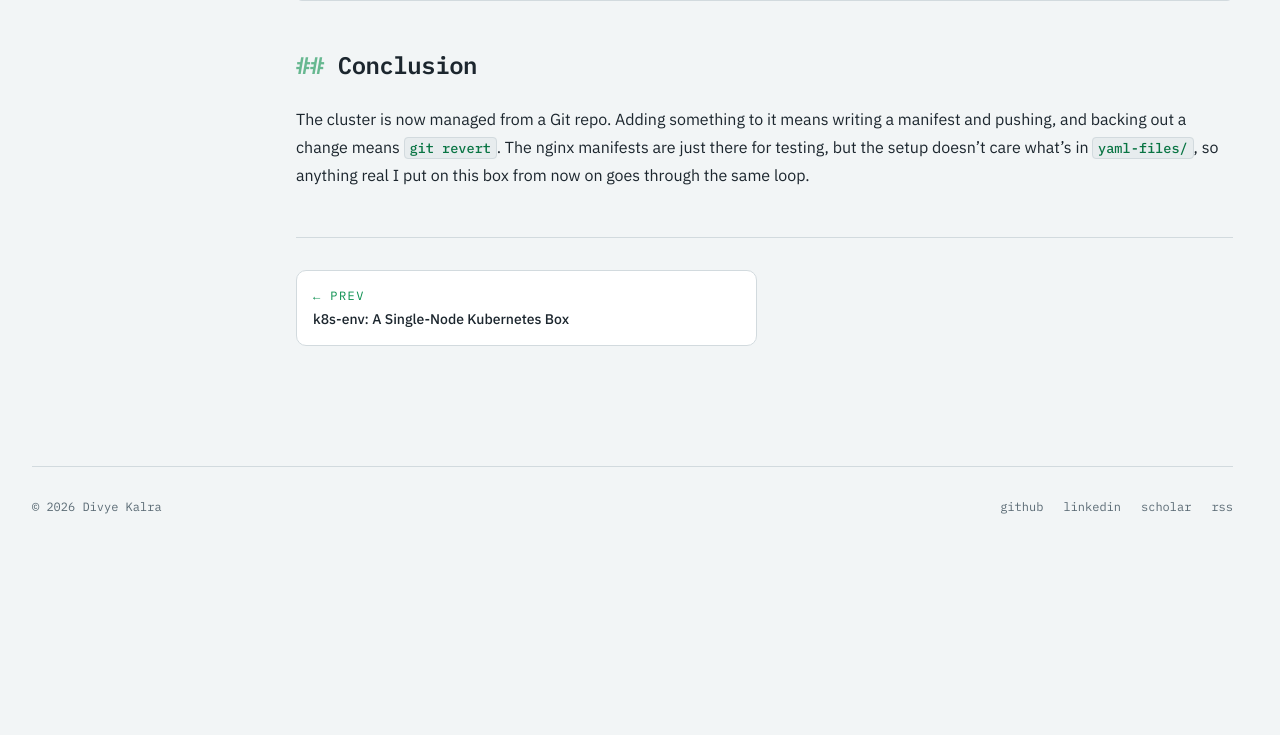
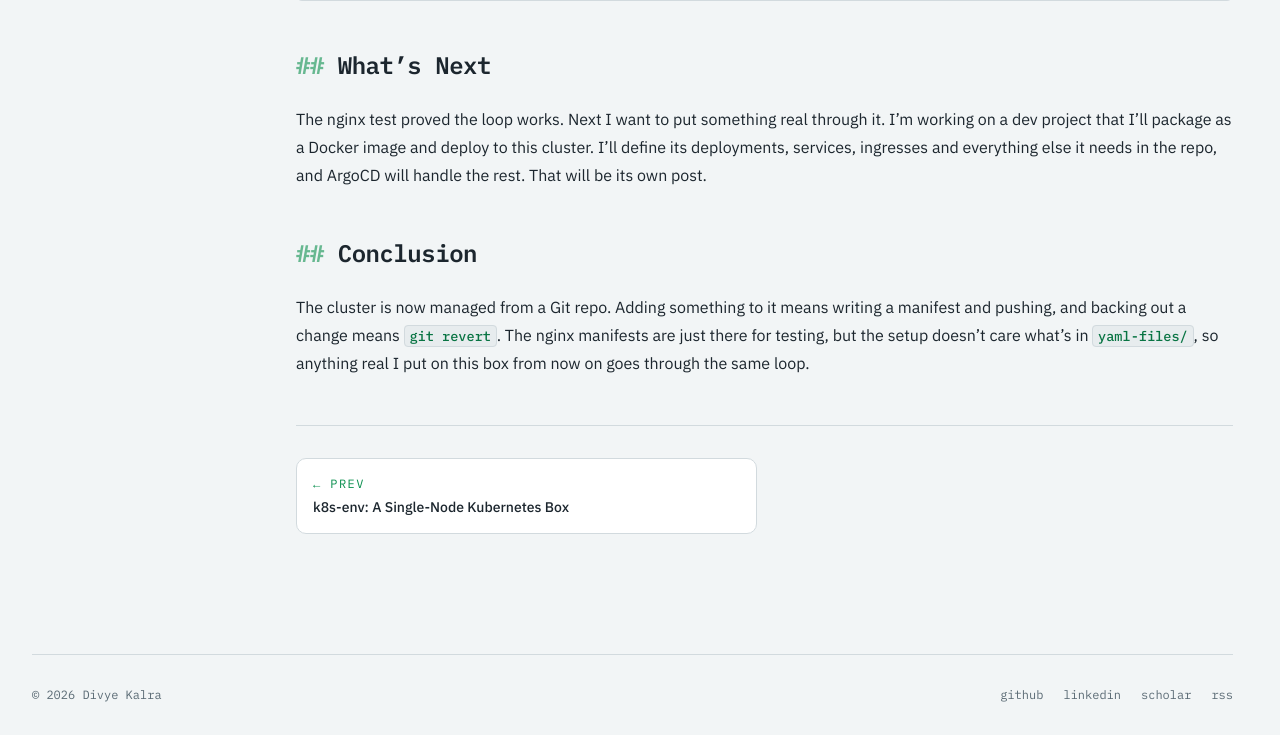
Before and after one commit to divyekalra1/portfolio, an Astro site: page /portfolio/notes/projects/k8s-argocd in a window 1280 px wide. Shown: the part 6596-7331 px from the top of the page. Before the commit the page ends 7143 px from the top, so only its background shows below. Built offline with nearby package versions, Linux system fonts and the light colour scheme; Astro itself is replaced by a stand-in of ours.

Commit message:
Add what's next section to k8s-env part 2

```diff
--- a/src/content/notes/projects/k8s-argocd.md
+++ b/src/content/notes/projects/k8s-argocd.md
@@ -173,6 +173,10 @@ Here's what `web-apps` looked like in `k9s` after the test, back at two replicas
 
 ![k9s showing nginx-service as a ClusterIP service on port 80 in web-apps](./images/argocd-web-apps-services.png)
 
+## What's Next
+
+The nginx test proved the loop works. Next I want to put something real through it. I'm working on a dev project that I'll package as a Docker image and deploy to this cluster. I'll define its deployments, services, ingresses and everything else it needs in the repo, and ArgoCD will handle the rest. That will be its own post.
+
 ## Conclusion
 
 The cluster is now managed from a Git repo. Adding something to it means writing a manifest and pushing, and backing out a change means `git revert`. The nginx manifests are just there for testing, but the setup doesn't care what's in `yaml-files/`, so anything real I put on this box from now on goes through the same loop.
```
